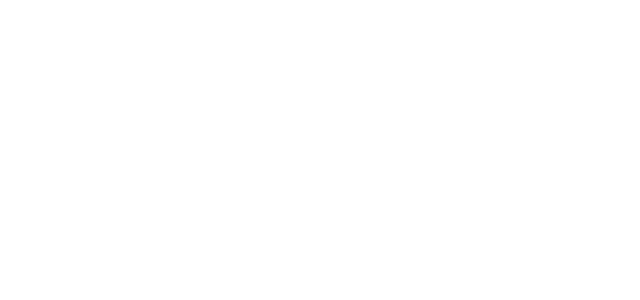
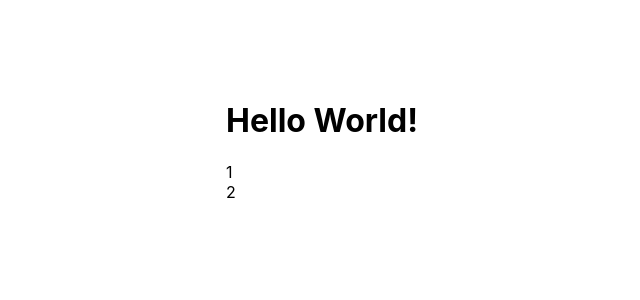
Before and after one commit to keXXpert/reactTodoList, a React (Create React App) app: page / in a window 1280 px wide. Shown: the top 300 px of the page, without its empty margins (114-754 px from the left). Built offline with nearby package versions, Linux system fonts and the light colour scheme.

Commit message:
added initial layout

```diff
--- a/public/index.html
+++ b/public/index.html
@@ -24,7 +24,7 @@
       work correctly both with client-side routing and a non-root public URL.
       Learn how to configure a non-root public URL by running `npm run build`.
     -->
-    <title>React App</title>
+    <title>React ToDo List</title>
   </head>
   <body>
     <noscript>You need to enable JavaScript to run this app.</noscript>
--- a/src/App.css
+++ /dev/null
@@ -1,38 +0,0 @@
-.App {
-  text-align: center;
-}
-
-.App-logo {
-  height: 40vmin;
-  pointer-events: none;
-}
-
-@media (prefers-reduced-motion: no-preference) {
-  .App-logo {
-    animation: App-logo-spin infinite 20s linear;
-  }
-}
-
-.App-header {
-  background-color: #282c34;
-  min-height: 100vh;
-  display: flex;
-  flex-direction: column;
-  align-items: center;
-  justify-content: center;
-  font-size: calc(10px + 2vmin);
-  color: white;
-}
-
-.App-link {
-  color: #61dafb;
-}
-
-@keyframes App-logo-spin {
-  from {
-    transform: rotate(0deg);
-  }
-  to {
-    transform: rotate(360deg);
-  }
-}
--- a/src/App.js
+++ b/src/App.js
@@ -1,11 +1,15 @@
-import React from 'react';
-import './App.css';
+import React from "react";
+import myCSS from "./App.module.css";
+import TodoList from "./components/TodoList";
 
 function App() {
   return (
-    <div>
-
-    </div>
+    <>
+      <div className={myCSS.wrapper}>
+        <h1>Hello World!</h1>
+        <TodoList />
+      </div>
+    </>
   );
 }
 
--- /dev/null
+++ b/src/App.module.css
@@ -0,0 +1,5 @@
+.wrapper {
+    padding-top: 5rem;
+    margin: 0 auto;
+    width: 600px;
+}
--- /dev/null
+++ b/src/components/TodoItem/TodoItem.jsx
@@ -0,0 +1,6 @@
+import React from "react";
+import myCSS from "./TodoItem.module.css";
+
+export default function TodoItem (props) {
+  return <li className={myCSS.todoItem}>{props.text}</li>;
+};
--- /dev/null
+++ b/src/components/TodoItem/TodoItem.module.css
@@ -0,0 +1,3 @@
+.todoItem {
+
+}
--- /dev/null
+++ b/src/components/TodoList.jsx
@@ -0,0 +1,12 @@
+import React from 'react'
+import myCSS from './TodoList.module.css'
+import TodoItem from './TodoItem/TodoItem'
+
+export default function TodoList () {
+    return (
+        <ul className={myCSS.todoList}>
+            <TodoItem text='1' />
+            <TodoItem text='2' />
+        </ul>
+    )
+}
--- /dev/null
+++ b/src/components/TodoList.module.css
@@ -0,0 +1,5 @@
+.todoList {
+    list-style: none;
+    margin: 0;
+    padding: 0;
+}
```
